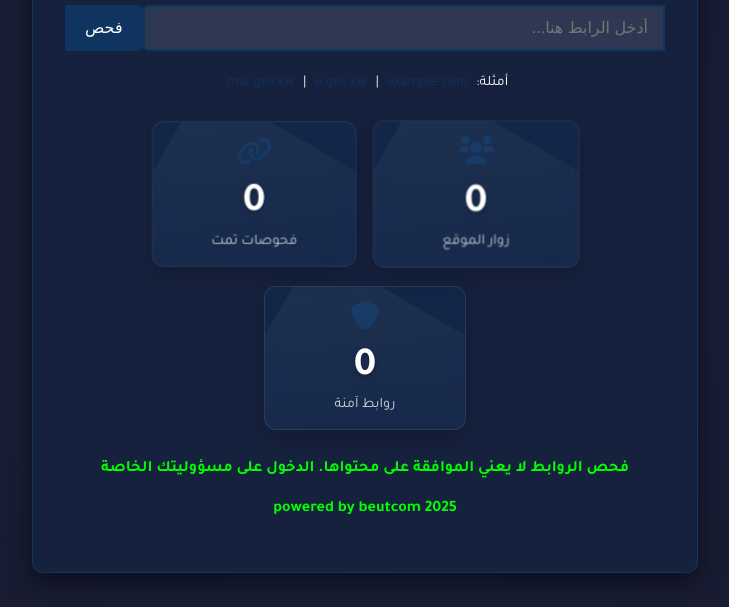
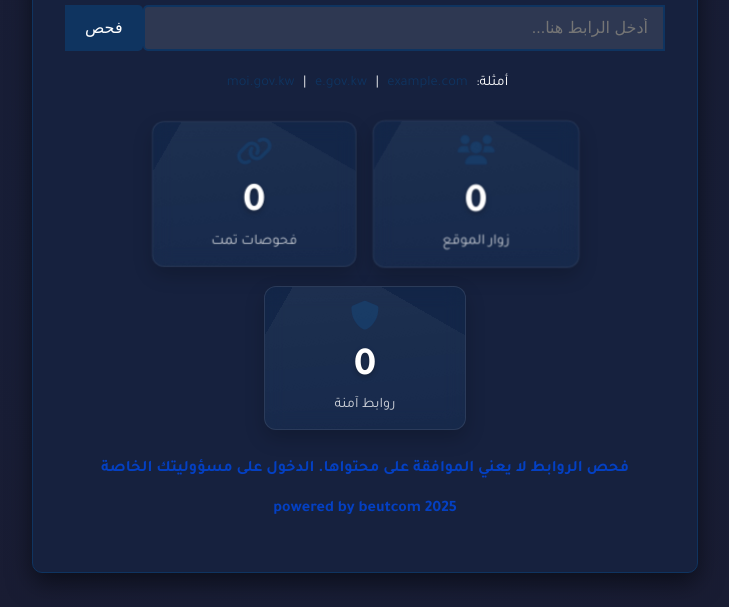
Before and after one commit to sultanMIB/amman, a plain HTML site: page index.html in a window 1280 px wide. Shown: the part 193-800 px from the top of the page, without its empty margins (275-1004 px from the left). Drawn offline with Linux system fonts and the light colour scheme.

Commit message:
Update index.html
Signed-off-by: sultanMIB <67007535+sultanMIB@users.noreply.github.com>

```diff
--- a/index.html
+++ b/index.html
@@ -395,7 +395,7 @@
             color:#43ee05;
         }
         h4{
-            color: #00FF00;
+            color: #0440c3;
         }
         span{
             color: #fffffe;
```
